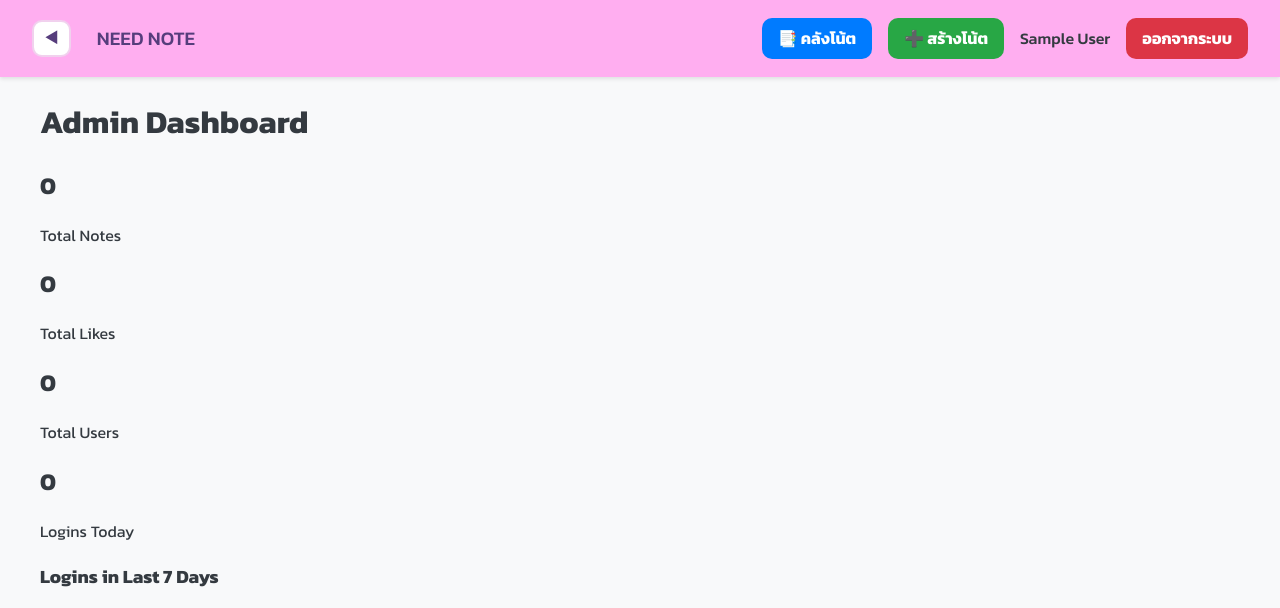
After one commit to saranyapat3368/Project_NeedNote, a Flask app: page /dashboard-admin in a window 1280 px wide. The commit adds this page. Shown: the top 608 px of the page. Run offline with Flask 3, Linux system fonts and the light colour scheme; the visitor is signed in with stand-in values (Sample User, id 1); data that the repository does not hold is empty.

Commit message:
เพิ่มหน้าadmin

```diff
--- a/app.py
+++ b/app.py
@@ -2,8 +2,6 @@ import os
 import uuid
 import requests
 from flask import Flask, render_template, request, redirect, url_for, flash, session, jsonify
-
-# Firebase SDK
 import firebase_admin
 from firebase_admin import credentials, auth, firestore
 
@@ -21,33 +19,26 @@ FIREBASE_API_KEY = "AIzaSyAm3ZezqVvpsk40Z_ggc1L_0dzkxE4Sm1Q"
 
 # --- 3. Routes ---
 
+# Home
 @app.route('/')
 def home():
-    if 'student_id' in session:
-        return redirect(url_for('dashboard'))
     return redirect(url_for('login'))
 
-# 🔹 Login
+# Login นักศึกษา
 @app.route('/login', methods=['GET', 'POST'])
 def login():
     if request.method == 'POST':
         login_id = request.form['login_id']
         password = request.form['password']
-
-        if '@' in login_id:
-            email = login_id
-        else:
-            email = f"{login_id}@kmitl.ac.th"
+        email = login_id if '@' in login_id else f"{login_id}@kmitl.ac.th"
 
         payload = {"email": email,"password": password,"returnSecureToken": True}
-
         resp = requests.post(
             f"https://identitytoolkit.googleapis.com/v1/accounts:signInWithPassword?key={FIREBASE_API_KEY}",
             json=payload
         )
 
         if resp.status_code == 200:
-            data = resp.json()
             docs = db.collection('users').where('email','==',email).stream()
             user_doc = None
             for d in docs:
@@ -66,7 +57,7 @@ def login():
 
     return render_template('login.html')
 
-# 🔹 Register
+# Register นักศึกษา
 @app.route('/register', methods=['GET','POST'])
 def register():
     if request.method == 'POST':
@@ -112,7 +103,7 @@ def register():
 
     return render_template('register.html')
 
-# 🔹 Dashboard (โน้ตตัวเอง)
+# Dashboard นักศึกษา
 @app.route('/dashboard')
 def dashboard():
     if 'student_id' not in session:
@@ -120,7 +111,7 @@ def dashboard():
         return redirect(url_for('login'))
 
     fullname = session.get('fullname')
-    notes_ref = db.collection('notes').where('uploader','==', session['student_id']).stream()
+    notes_ref = db.collection('notes').stream()
     notes = []
     for doc in notes_ref:
         n = doc.to_dict()
@@ -132,7 +123,7 @@ def dashboard():
     categories = ["เทคโนโลยีคอมพิวเตอร์","อิเล็กทรอนิกส์","โทรคมนาคม"]
     return render_template('dashboard.html', fullname=fullname, notes=notes, categories=categories, library_mode=False)
 
-# 🔹 Library (โชว์โน้ตตัวเอง)
+# Library โน้ตส่วนตัว
 @app.route('/library')
 def library():
     if 'student_id' not in session:
@@ -152,7 +143,7 @@ def library():
     categories = ["เทคโนโลยีคอมพิวเตอร์","อิเล็กทรอนิกส์","โทรคมนาคม"]
     return render_template('dashboard.html', fullname=fullname, notes=notes, categories=categories, library_mode=True)
 
-# 🔹 Create Note
+# สร้างโน้ต
 @app.route('/create-note', methods=['GET','POST'])
 def create_note():
     if 'student_id' not in session:
@@ -181,6 +172,7 @@ def create_note():
             'fullname': session.get('fullname',''),
             'like_count':0,
             'liked_by':[],
+            'views':0
         })
 
         flash('✅ บันทึกโน้ตสำเร็จ!', 'success')
@@ -190,34 +182,76 @@ def create_note():
         flash(f'เกิดข้อผิดพลาด: {e}', 'danger')
         return redirect(request.url)
 
-# 🔹 Note Detail + Comment + Like + Report
+# Note Detail
 @app.route('/note/<note_id>')
 def note_detail(note_id):
-    note_ref = db.collection('notes').document(note_id).get()
-    if not note_ref.exists:
-        flash('ไม่พบโน้ตที่ต้องการ', 'warning')
+    if 'student_id' not in session:
+        flash('กรุณาเข้าสู่ระบบก่อน', 'danger')
+        return redirect(url_for('login'))
+
+    try:
+        note_doc = db.collection('notes').document(note_id).get()
+        if not note_doc.exists:
+            flash('ไม่พบโน้ตที่ต้องการ', 'warning')
+            return redirect(url_for('dashboard'))
+
+        note = note_doc.to_dict() or {}
+        note['id'] = note_doc.id
+        note['like_count'] = note.get('like_count',0)
+        note['liked_by'] = note.get('liked_by',[])
+
+        # ดึงคอมเมนต์
+        comments = []
+        try:
+            comments_ref = db.collection('comments').where('note_id','==',note_id).stream()
+            comments = [c.to_dict() for c in comments_ref]
+        except Exception as e:
+            flash(f'เกิดข้อผิดพลาดในการดึงคอมเมนต์: {e}', 'warning')
+
+        return render_template('note_detail.html', note=note, comments=comments)
+
+    except Exception as e:
+        flash(f'เกิดข้อผิดพลาดในการดึงโน้ต: {e}', 'danger')
         return redirect(url_for('dashboard'))
-    note = note_ref.to_dict()
-    note['like_count'] = note.get('like_count',0)
-    note['liked_by'] = note.get('liked_by',[])
 
-    # ดึงคอมเมนต์
-    comments_ref = db.collection('comments').where('note_id','==',note_id).stream()
-    comments = []
-    for c in comments_ref:
-        com = c.to_dict()
-        comments.append(com)
+# Report Note
+@app.route('/report-note/<note_id>', methods=['POST'])
+def report_note(note_id):
+    if 'student_id' not in session:
+        flash('กรุณาเข้าสู่ระบบ', 'danger')
+        return redirect(url_for('login'))
 
-    return render_template('note_detail.html', note=note, comments=comments)
+    try:
+        note_ref = db.collection('notes').document(note_id)
+        note = note_ref.get()
+        if not note.exists:
+            flash('ไม่พบโน้ตที่ต้องการรายงาน', 'warning')
+            return redirect(url_for('dashboard'))
 
-# 🔹 Toggle Like
+        report_id = str(uuid.uuid4())
+        db.collection('reports').document(report_id).set({
+            'report_id': report_id,
+            'note_id': note_id,
+            'student_id': session['student_id'],
+            'fullname': session.get('fullname',''),
+            'timestamp': firestore.SERVER_TIMESTAMP
+        })
+
+        flash('รายงานโน้ตเรียบร้อยแล้ว', 'success')
+        return redirect(url_for('note_detail', note_id=note_id))
+
+    except Exception as e:
+        flash(f'เกิดข้อผิดพลาดในการรายงานโน้ต: {e}', 'danger')
+        return redirect(url_for('note_detail', note_id=note_id))
+
+# Toggle Like
 @app.route('/toggle-like/<note_id>', methods=['POST'])
 def toggle_like(note_id):
     if 'student_id' not in session:
         return jsonify({"success":False, "msg":"ไม่พบผู้ใช้"})
 
     note_ref = db.collection('notes').document(note_id)
-    note = note_ref.get().to_dict()
+    note = note_ref.get().to_dict() or {}
     student_id = session['student_id']
 
     liked_by = note.get('liked_by',[])
@@ -233,7 +267,7 @@ def toggle_like(note_id):
 
     return jsonify({"success":True, "liked": student_id in liked_by, "like_count": len(liked_by)})
 
-# 🔹 Add Comment
+# Add Comment
 @app.route('/add-comment/<note_id>', methods=['POST'])
 def add_comment(note_id):
     if 'student_id' not in session:
@@ -258,41 +292,84 @@ def add_comment(note_id):
     flash('เพิ่มคอมเมนต์เรียบร้อย', 'success')
     return redirect(url_for('note_detail', note_id=note_id))
 
-# 🔹 Report Note
-@app.route('/report-note/<note_id>', methods=['POST'])
-def report_note(note_id):
-    reason = request.form.get('reason','')
-    if 'student_id' not in session:
-        flash('กรุณาเข้าสู่ระบบ', 'danger')
+# Delete Note
+@app.route('/delete-note/<note_id>', methods=['POST'])
+def delete_note(note_id):
+    if 'student_id' not in session and 'admin' not in session:
+        flash('กรุณาเข้าสู่ระบบก่อน', 'danger')
         return redirect(url_for('login'))
 
-    report_id = str(uuid.uuid4())
-    db.collection('reports').document(report_id).set({
-        'report_id': report_id,
-        'note_id': note_id,
-        'reason': reason,
-        'reporter': session['student_id'],
-        'fullname': session.get('fullname',''),
-        'timestamp': firestore.SERVER_TIMESTAMP
-    })
+    try:
+        note_ref = db.collection('notes').document(note_id)
+        note = note_ref.get()
+        if not note.exists:
+            flash('ไม่พบโน้ตที่ต้องการลบ', 'warning')
+            return redirect(url_for('dashboard'))
 
-    flash('รายงานถูกส่งเรียบร้อยแล้ว', 'success')
-    return redirect(url_for('note_detail', note_id=note_id))
+        if session.get('student_id') == note.to_dict().get('uploader') or session.get('admin'):
+            note_ref.delete()
+            flash('ลบโน้ตเรียบร้อยแล้ว', 'success')
+        else:
+            flash('คุณไม่มีสิทธิ์ลบโน้ตนี้', 'danger')
 
-# 🔹 Delete Note
-@app.route('/delete-note/<note_id>', methods=['POST'])
-def delete_note(note_id):
-    db.collection('notes').document(note_id).delete()
-    flash('ลบโน้ตเรียบร้อยแล้ว', 'info')
-    return redirect(url_for('dashboard'))
+    except Exception as e:
+        flash(f'เกิดข้อผิดพลาดในการลบโน้ต: {e}', 'danger')
 
-# 🔹 Logout
+    if session.get('admin'):
+        return redirect(url_for('dashboard_admin'))
+    else:
+        return redirect(url_for('dashboard'))
+
+# Admin Login
+@app.route('/login-admin', methods=['GET','POST'])
+def login_admin():
+    if request.method == 'POST':
+        email = request.form.get('admin_email')
+        password = request.form.get('admin_password')
+
+        if email == "admin@kmitl.ac.th" and password == "password123":
+            session['admin'] = True
+            flash('เข้าสู่ระบบแอดมินสำเร็จ!', 'success')
+            return redirect(url_for('dashboard_admin'))
+        else:
+            flash('อีเมลหรือรหัสผ่านแอดมินไม่ถูกต้อง', 'danger')
+            return redirect(url_for('login_admin'))
+
+    return render_template('login_admin.html')
+
+# Dashboard แอดมิน
+@app.route('/dashboard-admin')
+def dashboard_admin():
+    if 'admin' not in session:
+        flash('กรุณาเข้าสู่ระบบแอดมินก่อน', 'danger')
+        return redirect(url_for('login_admin'))
+
+    notes_ref = db.collection('notes').stream()
+    notes = []
+    total_views = 0
+    for doc in notes_ref:
+        n = doc.to_dict()
+        n['id'] = doc.id
+        n['like_count'] = n.get('like_count',0)
+        notes.append(n)
+        total_views += n.get('views',0)
+
+    stats = {
+        'total_notes': len(notes),
+        'total_views': total_views,
+        'total_users': len(list(db.collection('users').stream())),
+        'logins_today': 0
+    }
+
+    return render_template('dashboard_admin.html', notes=notes, stats=stats)
+
+# Logout
 @app.route('/logout')
 def logout():
     session.clear()
     flash('ออกจากระบบเรียบร้อยแล้ว', 'info')
     return redirect(url_for('login'))
 
-# --- 4. Run App ---
+# --- Run App ---
 if __name__ == '__main__':
     app.run(debug=True, port=5000)
--- /dev/null
+++ b/templates/dashboard_admin.html
@@ -0,0 +1,56 @@
+{% extends "layout.html" %}
+{% block title %}Dashboard Admin{% endblock %}
+{% block content %}
+
+<div class="content-header">
+    <h1>Admin Dashboard</h1>
+</div>
+<div class="dashboard-grid">
+    <div class="dashboard-card">
+        <h2>{{ stats.total_notes }}</h2>
+        <p>Total Notes</p>
+    </div>
+    <div class="dashboard-card">
+        <h2>{{ stats.total_views }}</h2>
+        <p>Total Likes</p>
+    </div>
+    <div class="dashboard-card">
+        <h2>{{ stats.total_users }}</h2>
+        <p>Total Users</p>
+    </div>
+    <div class="dashboard-card">
+        <h2>{{ stats.logins_today }}</h2>
+        <p>Logins Today</p>
+    </div>
+
+    <div class="card large chart-container">
+        <h3>Logins in Last 7 Days</h3>
+        <canvas id="myChart"></canvas>
+    </div>
+</div>
+
+<script src="https://cdn.jsdelivr.net/npm/chart.js"></script>
+<script>
+    document.addEventListener('DOMContentLoaded', function() {
+        const ctx = document.getElementById('myChart');
+        new Chart(ctx, {
+            type: 'bar',
+            data: {
+                labels: ['Mon','Tue','Wed','Thu','Fri','Sat','Sun'],
+                datasets: [{
+                    label: '# of Logins',
+                    data: [0,0,0,0,0,0,0], // dummy data
+                    backgroundColor: 'rgba(195, 161, 255, 0.6)',
+                    borderColor: 'rgba(195, 161, 255, 1)',
+                    borderWidth: 1
+                }]
+            },
+            options: {
+                scales: { y: { beginAtZero: true, ticks: { stepSize: 1 } }},
+                responsive: true, maintainAspectRatio: false
+            }
+        });
+    });
+</script>
+
+{% endblock %}
```
Also changed, not shown: templates/login.html (+23 -29 lines), templates/login_admin.html (added, +50 -0 lines).
